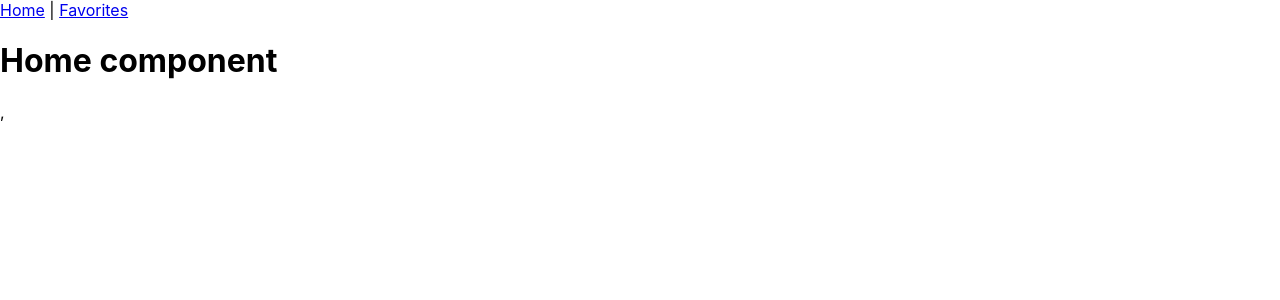
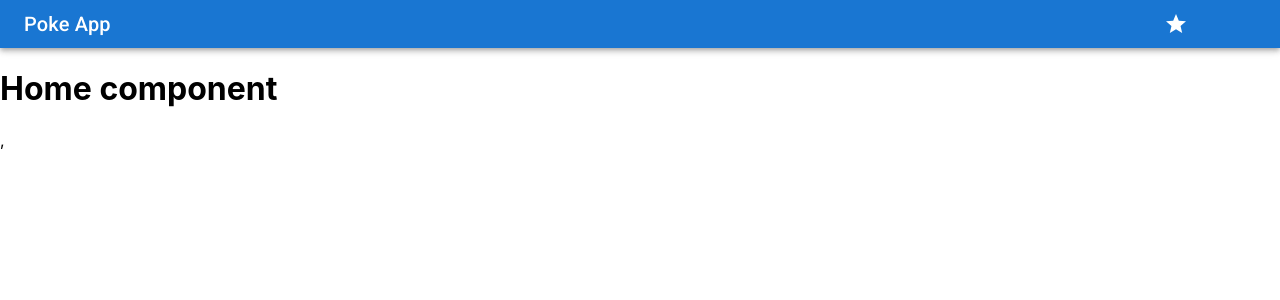
Before and after one commit to Mcs-developer/poke-app, a React (Create React App) app: page / in a window 1280 px wide. Shown: the top 300 px of the page. Built offline with nearby package versions, Linux system fonts and the light colour scheme.

Commit message:
Update app with app bar

```diff
--- a/src/App.js
+++ b/src/App.js
@@ -1,14 +1,13 @@
 import "./App.css";
 import Home from "./Routes/Home";
 import Favorites from "./Routes/Favorites";
-import { Routes, Route, Link } from "react-router-dom";
+import { Routes, Route } from "react-router-dom";
+import ButtonAppBar from "./Components/AppBar";
 
 function App() {
   return (
     <div>
-      <nav>
-        <Link to="/">Home</Link> | <Link to="favorites">Favorites</Link>
-      </nav>
+      <ButtonAppBar />
       <Routes>
         <Route path="/" element={<Home />} />
         <Route path="favorites" element={<Favorites />} />
```
